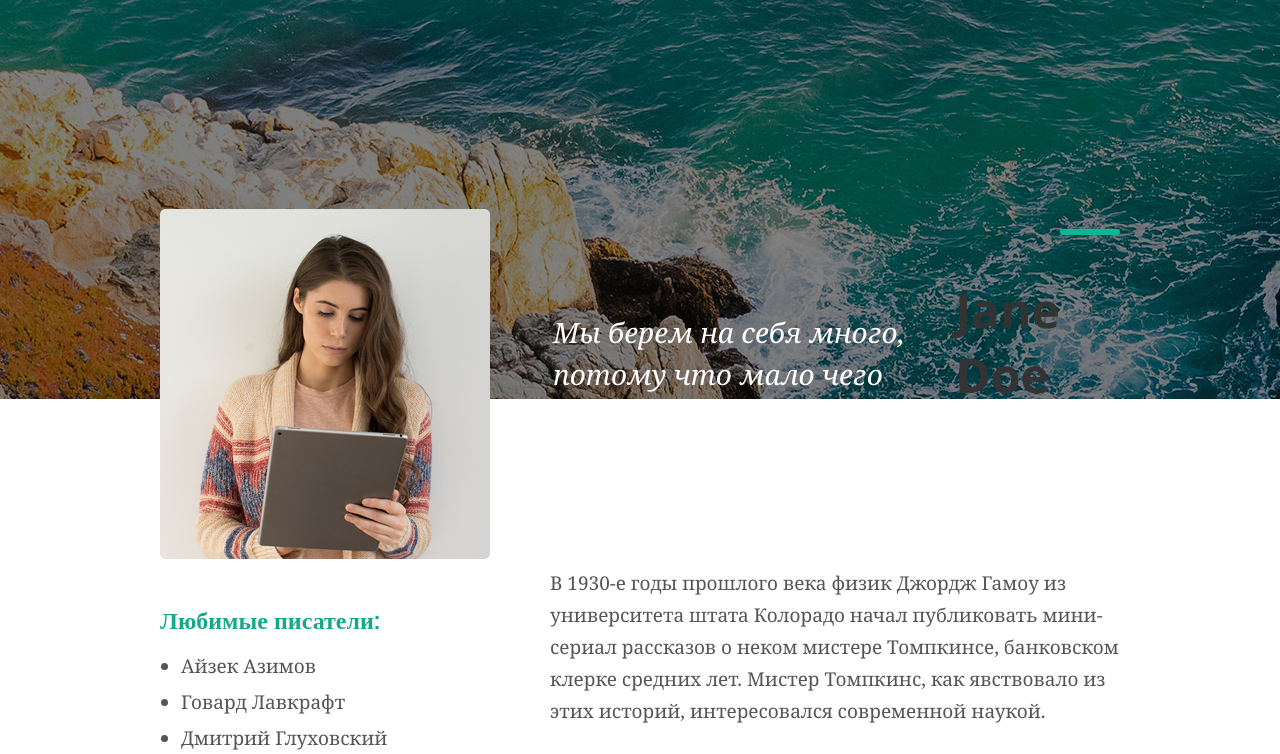
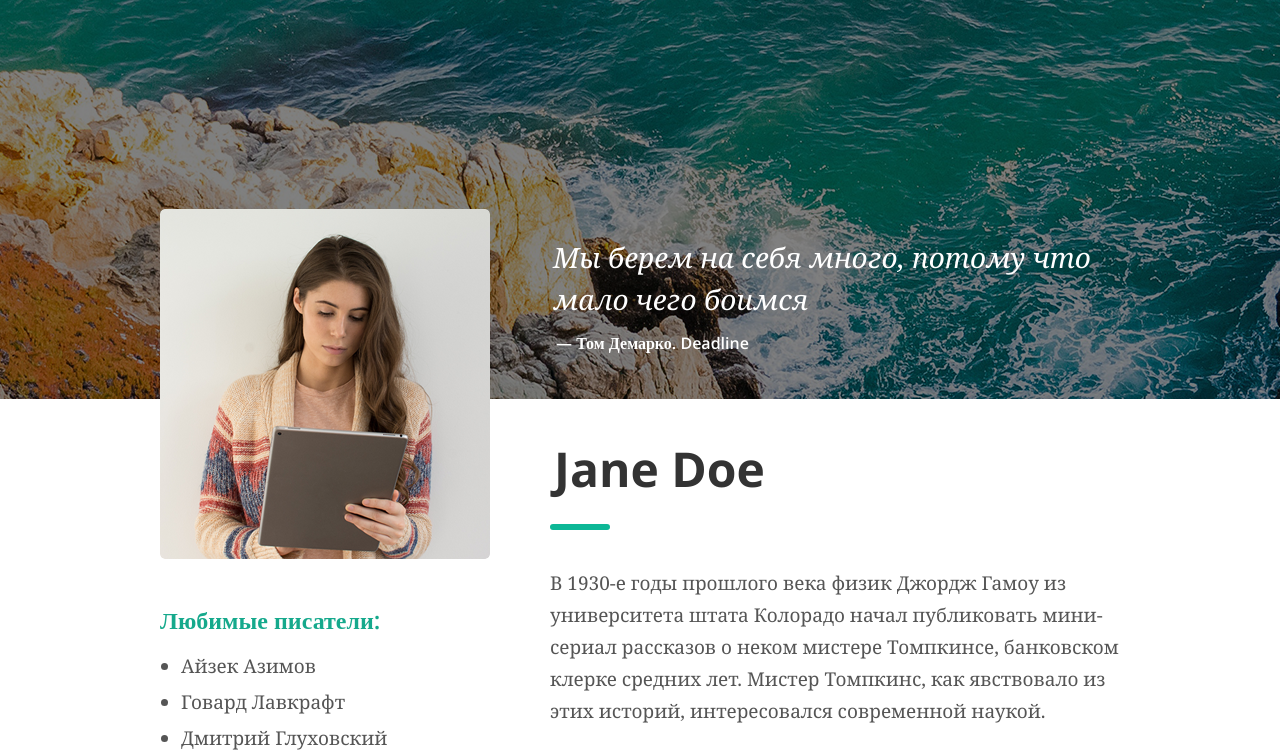
Before and after one commit to pklgn/web-development, a PHP site: page / in a window 1280 px wide; the page is wider, and only the part inside the window is pictured. Shown: the part 301-1055 px from the top of that part. Run offline with PHP 8.4, Linux system fonts and the light colour scheme; grey boxes are pictures that could not be loaded.

Commit message:
add grid

```diff
--- a/lw7_1/css/style.css
+++ b/lw7_1/css/style.css
@@ -791,6 +791,7 @@
     {
         order: unset;
         margin-top: 25px;
+        grid-area: quote;
     }
 
     .quote__text
@@ -807,16 +808,19 @@
     {
         margin-top: 68px;
         order: initial;
+        grid-area: title-name;
     }
 
     .border
     {
         order: initial;
+        grid-area: border;
     }
 
     .border-line
     {
         margin-top: 20px;
+        max-width: 20px;
     }
 
     .about-wrapper
@@ -864,15 +868,21 @@
     {
         max-width: 330px;
         align-self: unset;
-
+        grid-area: person__img;
     }
 
     .afterheader__inner
     {
+        display: grid;
         box-sizing: border-box;
-        flex-direction: row;
         padding-top: 210px;
         max-width: 1000px;
+        grid-template-columns: 330px 570px;
+        grid-column-gap: 60px;
+        grid-template-areas:
+            "person__img quote"
+            "person__img title-name"
+            "person__img border";
     }
 
     .quote-title
```
